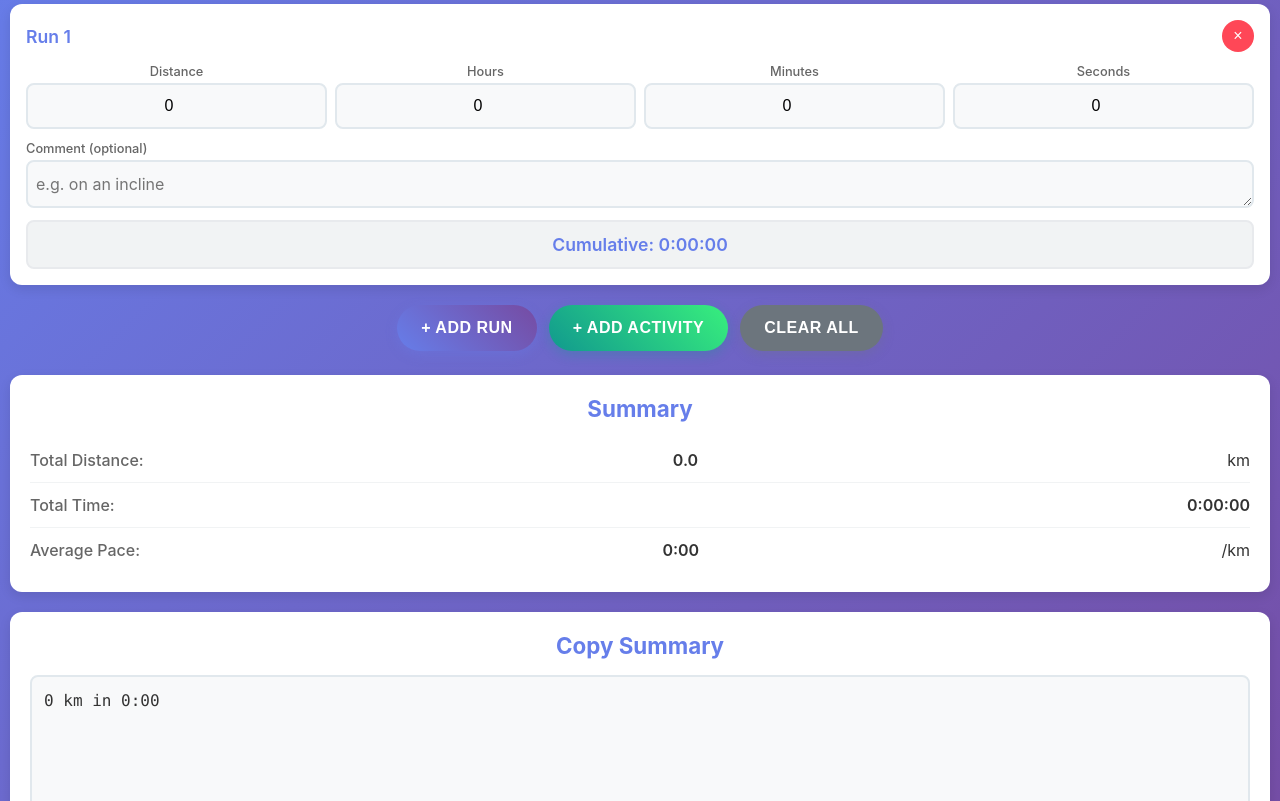
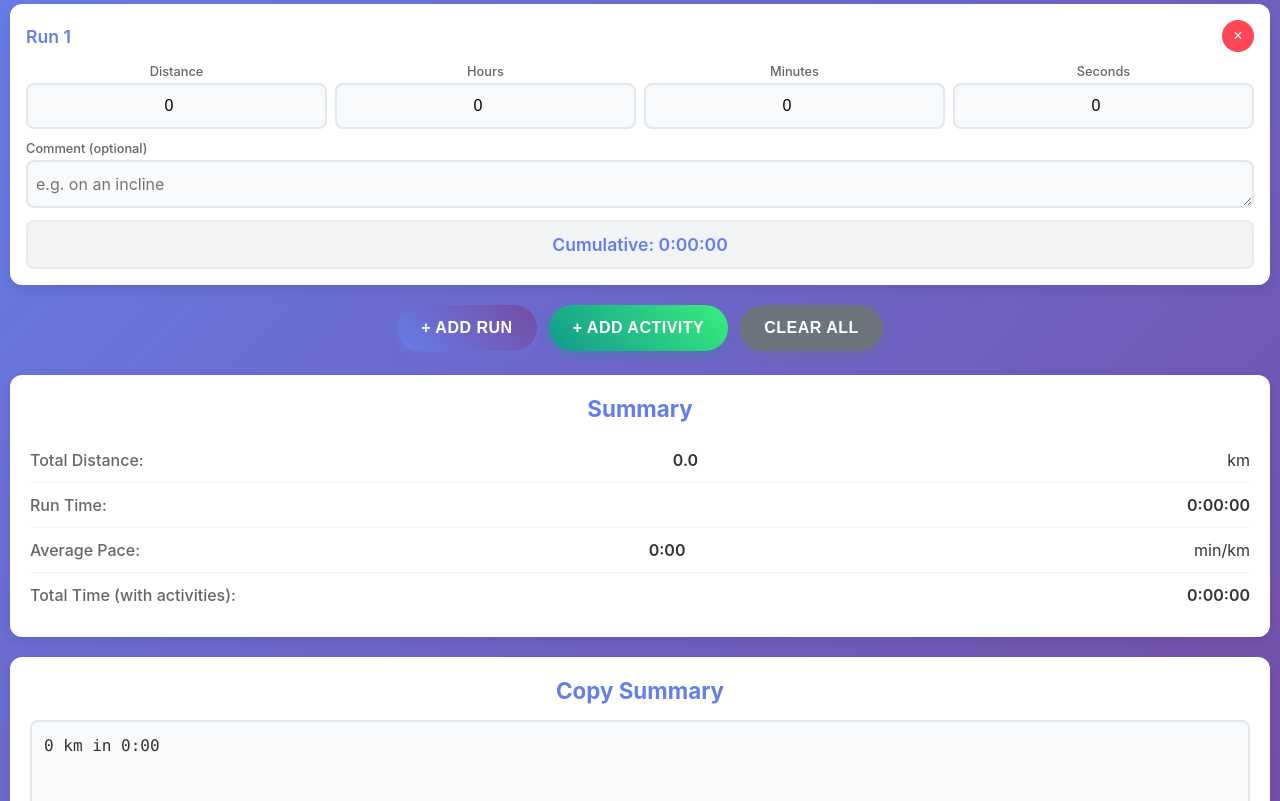
Before and after one commit to biagolini/WebPageTimeSumCalculator, a plain HTML site: page index.html in a window 1280 px wide. Shown: the part 102-903 px from the top of the page. Drawn offline with Linux system fonts and the light colour scheme.

Commit message:
feat(ui+i18n+logic): add support for Spanish and Italian languages, update UI labels

```diff
--- a/i18n.js
+++ b/i18n.js
@@ -8,7 +8,8 @@ const TRANSLATIONS = {
     'controls.clearAll': 'Clear All',
     'summary.heading': 'Summary',
     'summary.totalDistance': 'Total Distance:',
-    'summary.totalTime': 'Total Time:',
+    'summary.runTime': 'Run Time:',
+    'summary.totalTime': 'Total Time (with activities):',
     'summary.averagePace': 'Average Pace:',
     'copy.heading': 'Copy Summary',
     'copy.button': 'Copy to Clipboard',
@@ -36,7 +37,8 @@ const TRANSLATIONS = {
     'controls.clearAll': 'Limpar Tudo',
     'summary.heading': 'Resumo',
     'summary.totalDistance': 'Distância Total:',
-    'summary.totalTime': 'Tempo Total:',
+    'summary.runTime': 'Tempo de Corrida:',
+    'summary.totalTime': 'Tempo Total (com atividades):',
     'summary.averagePace': 'Ritmo Médio:',
     'copy.heading': 'Copiar Resumo',
     'copy.button': 'Copiar para Área de Transferência',
@@ -56,5 +58,63 @@ const TRANSLATIONS = {
     'summaryText.in': 'em',
     'summaryText.of': 'de',
     'summaryText.activityFallback': 'atividade'
+  },
+  es: {
+    'app.title': 'Calculadora de Tiempos',
+    'controls.addRun': '+ Añadir Carrera',
+    'controls.addActivity': '+ Añadir Actividad',
+    'controls.clearAll': 'Borrar Todo',
+    'summary.heading': 'Resumen',
+    'summary.totalDistance': 'Distancia Total:',
+    'summary.runTime': 'Tiempo de Carrera:',
+    'summary.totalTime': 'Tiempo Total (con actividades):',
+    'summary.averagePace': 'Ritmo Medio:',
+    'copy.heading': 'Copiar Resumen',
+    'copy.button': 'Copiar al Portapapeles',
+    'copy.copied': '¡Copiado!',
+    'card.run': 'Carrera',
+    'card.activity': 'Actividad',
+    'card.cumulative': 'Acumulado:',
+    'field.distance': 'Distancia',
+    'field.hours': 'Horas',
+    'field.minutes': 'Minutos',
+    'field.seconds': 'Segundos',
+    'field.activity': 'Actividad',
+    'field.comment': 'Comentario (opcional)',
+    'placeholder.activity': 'p. ej. entrenamiento de piernas',
+    'placeholder.comment': 'p. ej. con inclinación',
+    // Words used to build the copyable summary.
+    'summaryText.in': 'en',
+    'summaryText.of': 'de',
+    'summaryText.activityFallback': 'actividad'
+  },
+  it: {
+    'app.title': 'Calcolatore di Tempi',
+    'controls.addRun': '+ Aggiungi Corsa',
+    'controls.addActivity': '+ Aggiungi Attività',
+    'controls.clearAll': 'Cancella Tutto',
+    'summary.heading': 'Riepilogo',
+    'summary.totalDistance': 'Distanza Totale:',
+    'summary.runTime': 'Tempo di Corsa:',
+    'summary.totalTime': 'Tempo Totale (con attività):',
+    'summary.averagePace': 'Ritmo Medio:',
+    'copy.heading': 'Copia Riepilogo',
+    'copy.button': 'Copia negli Appunti',
+    'copy.copied': 'Copiato!',
+    'card.run': 'Corsa',
+    'card.activity': 'Attività',
+    'card.cumulative': 'Cumulativo:',
+    'field.distance': 'Distanza',
+    'field.hours': 'Ore',
+    'field.minutes': 'Minuti',
+    'field.seconds': 'Secondi',
+    'field.activity': 'Attività',
+    'field.comment': 'Commento (facoltativo)',
+    'placeholder.activity': 'es. allenamento gambe',
+    'placeholder.comment': 'es. in salita',
+    // Words used to build the copyable summary.
+    'summaryText.in': 'in',
+    'summaryText.of': 'di',
+    'summaryText.activityFallback': 'attività'
   }
 };
--- a/index.html
+++ b/index.html
@@ -18,6 +18,8 @@
         <div class="lang-switch">
           <button id="langPt" class="lang-btn" data-lang="pt">PT</button>
           <button id="langEn" class="lang-btn" data-lang="en">EN</button>
+          <button id="langEs" class="lang-btn" data-lang="es">ES</button>
+          <button id="langIt" class="lang-btn" data-lang="it">IT</button>
         </div>
         <h1 data-i18n="app.title">Time Sum Calculator</h1>
       </header>
@@ -40,12 +42,16 @@
             <span id="totalDistance">0</span> km
           </div>
           <div class="summary-item">
-            <span class="label" data-i18n="summary.totalTime">Total Time:</span>
-            <span id="totalTime">0:00:00</span>
+            <span class="label" data-i18n="summary.runTime">Run Time:</span>
+            <span id="runTime">0:00:00</span>
           </div>
           <div class="summary-item">
             <span class="label" data-i18n="summary.averagePace">Average Pace:</span>
-            <span id="averagePace">0:00</span>/km
+            <span id="averagePace">0:00</span> min/km
+          </div>
+          <div class="summary-item">
+            <span class="label" data-i18n="summary.totalTime">Total Time (with activities):</span>
+            <span id="totalTime">0:00:00</span>
           </div>
         </div>
 
--- a/script.js
+++ b/script.js
@@ -4,6 +4,8 @@ document.getElementById('clearAllBtn').addEventListener('click', clearAll);
 document.getElementById('copySummaryBtn').addEventListener('click', copySummary);
 document.getElementById('langPt').addEventListener('click', () => setLanguage('pt'));
 document.getElementById('langEn').addEventListener('click', () => setLanguage('en'));
+document.getElementById('langEs').addEventListener('click', () => setLanguage('es'));
+document.getElementById('langIt').addEventListener('click', () => setLanguage('it'));
 
 window.onload = function () {
   currentLang = localStorage.getItem('lang') || 'en';
@@ -222,6 +224,7 @@ function updateSums() {
   let totalDistance = 0;
   let cumulativeSeconds = 0;
   let totalSeconds = 0;
+  let runSeconds = 0;
 
   entries.forEach(entry => {
     const { hour, minute, second } = getTimeInputs(entry);
@@ -231,26 +234,29 @@ function updateSums() {
     cumulativeSeconds += entrySeconds;
     totalSeconds += entrySeconds;
 
-    // Only runs contribute distance (and therefore pace).
+    // Only runs contribute distance and run time (and therefore pace).
     if (entry.dataset.type === 'run') {
       const distance = parseFloat(entry.querySelector('[data-field="distance"]').value) || 0;
       totalDistance += distance;
+      runSeconds += entrySeconds;
     }
 
     const sumDisplay = entry.querySelector('.sum-time');
     sumDisplay.textContent = formatTime(cumulativeSeconds);
   });
 
-  updateSummary(totalDistance, totalSeconds);
+  updateSummary(totalDistance, runSeconds, totalSeconds);
   updateCopySummary();
 }
 
-function updateSummary(totalDistance, totalSeconds) {
-  const averagePaceSeconds = totalDistance > 0 ? totalSeconds / totalDistance : 0;
+// Run time and pace ignore activity cards; total time includes them.
+function updateSummary(totalDistance, runSeconds, totalSeconds) {
+  const averagePaceSeconds = totalDistance > 0 ? runSeconds / totalDistance : 0;
   const paceMinutes = Math.floor(averagePaceSeconds / 60);
   const paceSeconds = Math.round(averagePaceSeconds % 60);
 
   document.getElementById('totalDistance').textContent = totalDistance.toFixed(1);
+  document.getElementById('runTime').textContent = formatTime(runSeconds);
   document.getElementById('totalTime').textContent = formatTime(totalSeconds);
   document.getElementById('averagePace').textContent =
     totalDistance > 0 ? `${paceMinutes}:${paceSeconds.toString().padStart(2, '0')}` : '0:00';
```
Also changed, not shown: 1 other file.
